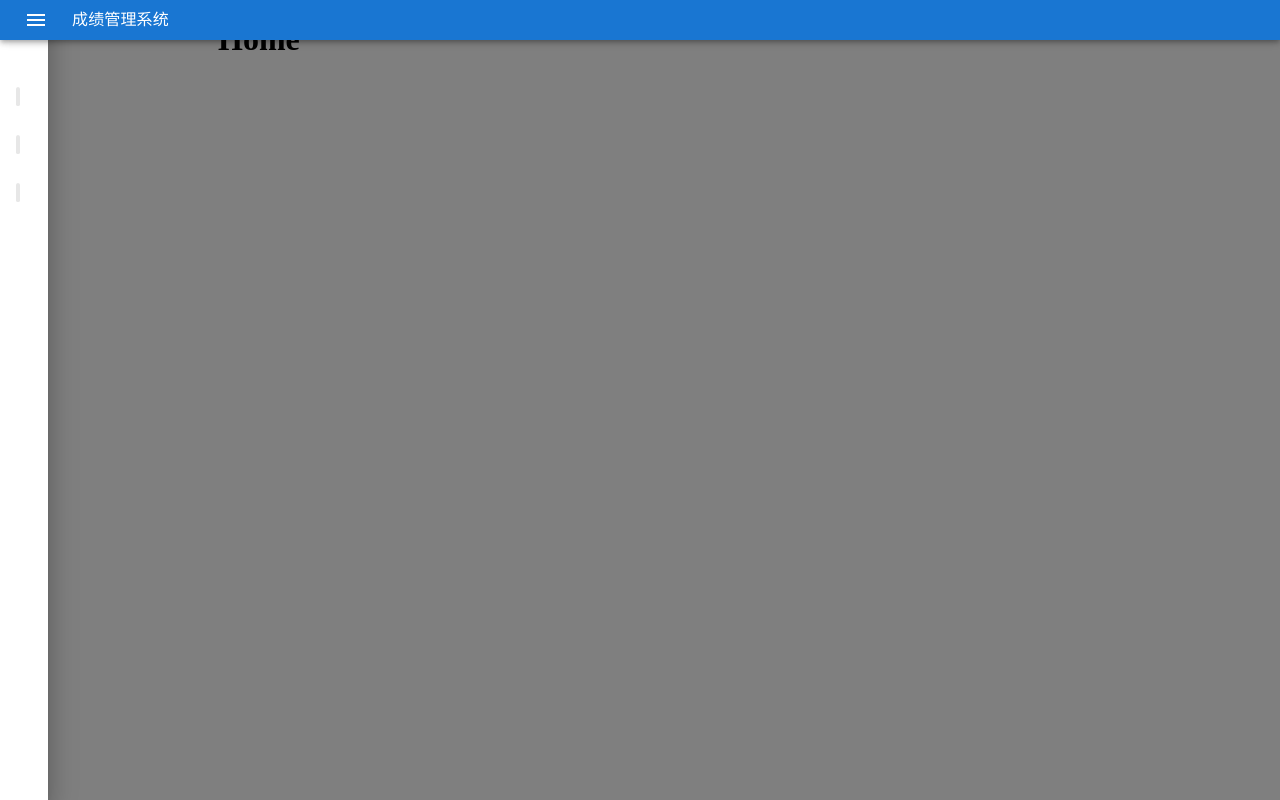
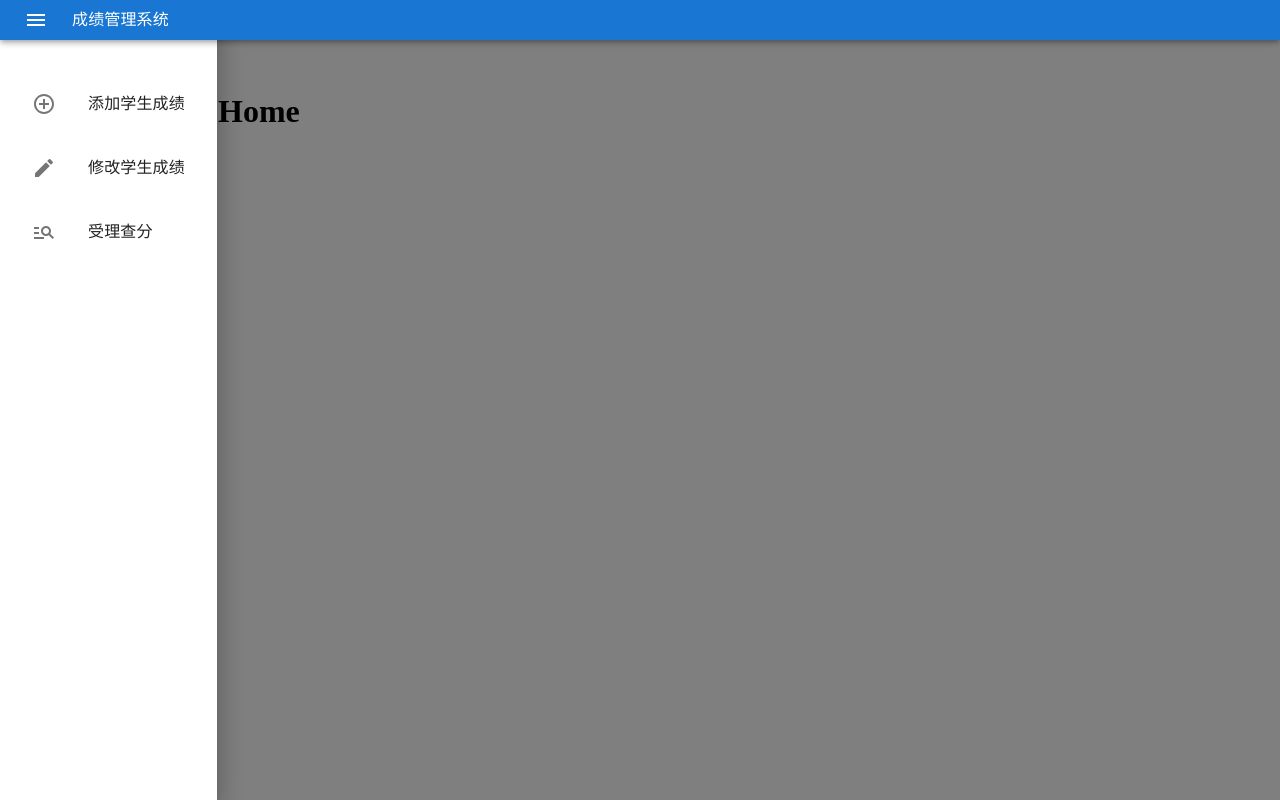
Before and after one commit to Akejyo/score-management-system, a React (Vite) app: page / in a window 1280 px wide. Both pictures are taken after a click on the button "menu". Built offline with nearby package versions, Linux system fonts and the light colour scheme.

Commit message:
modified: drawer

```diff
--- a/src/components/Drawer/NavLinks.tsx
+++ b/src/components/Drawer/NavLinks.tsx
@@ -1,70 +1,44 @@
-import React, { useState } from "react";
-
-import { ExpandLess, ExpandMore } from "@mui/icons-material";
 import {
   Box,
-  Collapse,
   List,
   ListItem,
   ListItemButton,
   ListItemIcon,
   ListItemText,
-  Skeleton,
   Toolbar,
   Typography,
 } from "@mui/material";
-
-const Ordinate = () => {
-  const [open, setOpen] = useState(false);
-
-  const handleClick = () => {
-    setOpen(!open);
-  };
-
-  return (
-    <>
-      <ListItemButton onClick={handleClick}>
-        <ListItemIcon>{/* <InboxIcon /> */}</ListItemIcon>
-        <ListItemText>
-          <Typography color="inherit" className="font-bold">
-            tmp
-          </Typography>
-        </ListItemText>
-        {open ? (
-          <ExpandLess fontSize="inherit" />
-        ) : (
-          <ExpandMore fontSize="inherit" />
-        )}
-      </ListItemButton>
-      <Collapse in={open} timeout="auto" unmountOnExit>
-        <List component="div" disablePadding>
-          <ListItemButton sx={{ pl: 4 }}>
-            <ListItemIcon>{/* <StarBorder /> */}</ListItemIcon>
-            <ListItemText>
-              <Typography color="inherit" className="font-bold">
-                tmp
-              </Typography>
-            </ListItemText>
-          </ListItemButton>
-        </List>
-      </Collapse>
-    </>
-  );
-};
+import Link from "@/components/Link";
+import {
+  StarBorder,
+  AddCircleOutline,
+  Edit,
+  ManageSearch,
+} from "@mui/icons-material";
+const navLinks = [
+  { path: "/add", text: "添加学生成绩", icon: <AddCircleOutline /> },
+  { path: "/modify", text: "修改学生成绩", icon: <Edit /> },
+  { path: "/check", text: "受理查分", icon: <ManageSearch /> },
+];
 
 const Sections = () => {
   return (
     <>
       <List>
-        <ListItem>
-          <Skeleton className="w-full" height={32}></Skeleton>
-        </ListItem>
-        <ListItem>
-          <Skeleton className="w-full" height={32}></Skeleton>
-        </ListItem>
-        <ListItem>
-          <Skeleton className="w-full" height={32}></Skeleton>
-        </ListItem>
+        {navLinks.map((link) => (
+          <ListItem key={link.path}>
+            <Link to={link.path} underline="none" color="inherit">
+              <ListItemButton>
+                <ListItemIcon>{link.icon}</ListItemIcon>
+                <ListItemText>
+                  <Typography color="inherit" className="font-bold">
+                    {link.text}
+                  </Typography>
+                </ListItemText>
+              </ListItemButton>
+            </Link>
+          </ListItem>
+        ))}
       </List>
     </>
   );
--- /dev/null
+++ b/src/components/Link/index.tsx
@@ -0,0 +1,23 @@
+import { useNavigate } from "react-router-dom";
+
+import { Link as MuiLink, LinkProps as MuiLinkProps } from "@mui/material";
+
+type LinkProps = MuiLinkProps & {
+  to?: string;
+};
+
+const Link = ({ to, ...other }: LinkProps) => {
+  const navigate = useNavigate();
+
+  const routerNavigate = () => {
+    to && navigate(to);
+  };
+
+  return (
+    <span onClick={routerNavigate} className="cursor-pointer">
+      <MuiLink {...other} />
+    </span>
+  );
+};
+
+export default Link;
--- a/src/pages/Home/index.tsx
+++ b/src/pages/Home/index.tsx
@@ -2,7 +2,7 @@ import { Box } from "@mui/material";
 
 const Home = () => {
   return (
-    <Box>
+    <Box sx={{ pt: 8 }}>
       <h1>Home</h1>
     </Box>
   );
```
